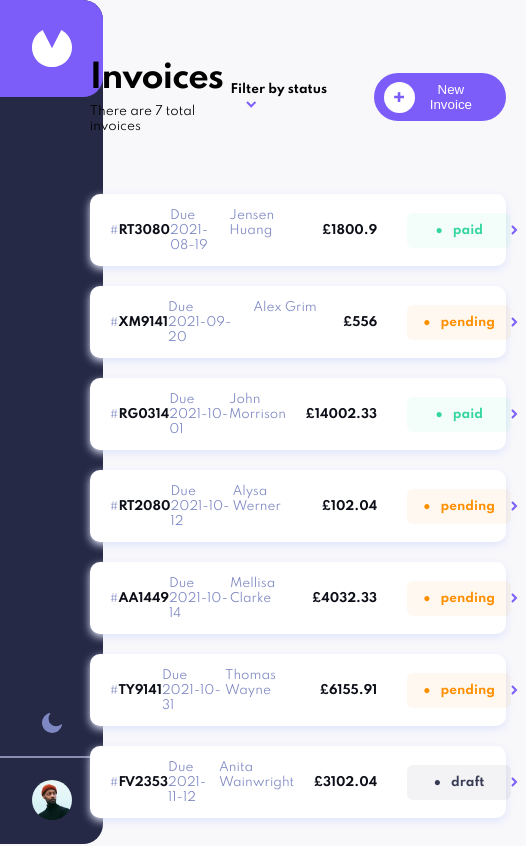
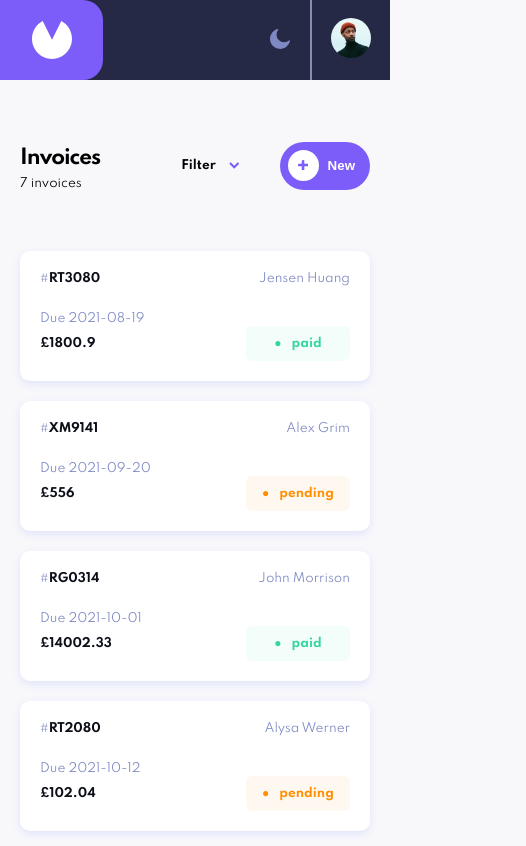
Before and after one commit to HDKHALILI/invoice-app, a React (Create React App) app: page / in a window 390 px wide. Shown: the top 846 px of the page, 526 px wide, since content can reach past the window. Built offline with nearby package versions, Linux system fonts and the light colour scheme.

Commit message:
make the home page responsive

```diff
--- a/src/components/Invoice.js
+++ b/src/components/Invoice.js
@@ -7,13 +7,13 @@ function Invoice(props) {
     <a href="/" className="Invoice">
       <div className="Invoice-basic-info color-gray-blue">
         <div className="Invoice-id-duedate">
-          <div>
+          <div className="Invoice-id">
             <span>#</span>
             <span className="color-black-900 bold">{id}</span>
           </div>
-          <span>Due {paymentDue}</span>
+          <span className="Invoice-duedate">Due {paymentDue}</span>
         </div>
-        <span>{clientName}</span>
+        <span className="Invoice-client-name">{clientName}</span>
       </div>
       <div className="Invoice-amount-info">
         <div className="Invoice-amount">
@@ -23,7 +23,7 @@ function Invoice(props) {
           <span>&#9679;</span>
           {status}
         </div>
-        <div className="Invoice-arrow-left">
+        <div className="Invoice-arrow-left hidden">
           <img src={iconArrowRight} alt="arrow right" />
         </div>
       </div>
--- a/src/components/Invoices.js
+++ b/src/components/Invoices.js
@@ -46,7 +46,10 @@ function Invoices() {
       <section className="Invoices-header">
         <div className="Invoices-titles">
           <h1>Invoices</h1>
-          <p>There are 7 total invoices</p>
+          <p>
+            <span className="hidden">There are</span> 7{" "}
+            <span className="hidden">total</span> invoices
+          </p>
         </div>
         <div className="Invoices-actions">
           <div className="Invoices-filter-container">
@@ -54,7 +57,7 @@ function Invoices() {
               className="Invoices-filter-triger bold"
               onClick={handleFilterStatus}
             >
-              Filter by status
+              Filter <span className="hidden">by status</span>
               <img
                 src={iconArrowDown}
                 alt="arrow down"
@@ -102,13 +105,15 @@ function Invoices() {
               </ul>
             )}
           </div>
-          <button className="btn btn-violet Invoices-btn">
+          <button className="btn btn-violet Invoices-btn bold">
             <img
               src={iconPlus}
               alt="plus icon"
               className="Invoices-icon-plus"
             />
-            New Invoice
+            <p>
+              New <span className="hidden">Invoice</span>
+            </p>
           </button>
         </div>
       </section>
--- a/src/styles/App.css
+++ b/src/styles/App.css
@@ -7,5 +7,12 @@
   max-width: 100%;
   display: flex;
   justify-content: center;
+  margin: 0 auto;
   padding-top: 6rem;
 }
+
+@media screen and (max-width: 890px) {
+  .App {
+    flex-direction: column;
+  }
+}
--- a/src/styles/Invoice.css
+++ b/src/styles/Invoice.css
@@ -4,7 +4,6 @@
   align-items: center;
   background-color: #fff;
   border-radius: 1rem;
-  /* padding: 3rem 2rem; */
   padding: 0 2rem;
   height: 7.2rem;
   margin: 1rem 0 2rem;
@@ -22,7 +21,7 @@
 .Invoice-basic-info {
   display: flex;
   justify-content: space-between;
-  width: 55%;
+  width: 60%;
 }
 
 .Invoice-id-duedate {
@@ -33,17 +32,29 @@
   width: 60%;
 }
 
+.Invoice-id {
+  width: 33%;
+}
+
+.Invoice-duedate {
+  width: 60%;
+}
+
+.Invoice-client-name {
+  width: 35%;
+}
+
 .Invoice-amount-info {
   display: flex;
   flex-direction: row;
-  justify-content: stretch;
+  /* justify-content: stretch; */
   align-items: center;
   width: 35%;
 }
 
 .Invoice-status {
   width: 10.4rem;
-  min-width: 10.4rem;
+  max-width: 10.4rem;
   border-radius: 0.6rem;
   display: flex;
   justify-content: center;
@@ -68,3 +79,107 @@
   display: flex;
   justify-content: flex-end;
 }
+/*
+@media screen and (max-width: 640px) {
+  .Invoice {
+    flex-direction: column;
+    height: auto;
+    padding: 2rem 2rem;
+  }
+
+  .Invoice-basic-info {
+    width: 100%;
+    justify-content: space-between;
+  }
+
+  .Invoice-id-duedate {
+    flex-direction: column;
+  }
+
+  .Invoice-amount-info {
+    width: 100%;
+    justify-content: space-between;
+  }
+
+  .hidden {
+    display: none;
+  }
+
+  .Invoice-id-duedate {
+    align-items: flex-start;
+  }
+
+  .Invoice-client-name {
+    width: auto;
+  }
+
+  .Invoice-duedate {
+    margin-top: 2rem;
+  }
+
+  .Invoice-amount {
+    justify-content: flex-start;
+  }
+} */
+
+@media screen and (max-width: 600px) {
+  .Invoice-basic-info {
+    align-items: center;
+  }
+  .Invoice-id-duedate {
+    flex-direction: column;
+    align-items: flex-start;
+    flex-wrap: nowrap;
+  }
+
+  .Invoice-duedate {
+    width: 100%;
+  }
+
+  .Invoice-client-name {
+    width: 60%;
+  }
+}
+
+@media screen and (max-width: 520px) {
+  .Invoice {
+    flex-direction: column;
+    height: auto;
+    padding: 2rem 2rem;
+  }
+
+  .Invoice-basic-info {
+    width: 100%;
+    justify-content: space-between;
+    align-items: flex-start;
+  }
+
+  .Invoice-id-duedate {
+    flex-direction: column;
+  }
+
+  .Invoice-amount-info {
+    width: 100%;
+    justify-content: space-between;
+  }
+
+  .hidden {
+    display: none;
+  }
+
+  .Invoice-id-duedate {
+    align-items: flex-start;
+  }
+
+  .Invoice-client-name {
+    width: auto;
+  }
+
+  .Invoice-duedate {
+    margin-top: 2.5rem;
+  }
+
+  .Invoice-amount {
+    justify-content: flex-start;
+  }
+}
--- a/src/styles/Invoices.css
+++ b/src/styles/Invoices.css
@@ -15,7 +15,6 @@
   font-weight: 700;
   line-height: 3.6rem;
   letter-spacing: -1px;
-  margin-bottom: 0.8rem;
 }
 
 .Invoices-actions {
@@ -126,3 +125,26 @@
 .filter-close {
   transform: rotate(0deg);
 }
+
+@media screen and (max-width: 520px) {
+  .Invoices-titles h1 {
+    font-size: 2rem;
+  }
+
+  .Invoices-btn {
+    padding: 0.85rem 1.5rem;
+    padding-left: 0.8rem;
+    width: 9rem;
+    margin-left: 2rem;
+  }
+
+  .Invoices-arrow-down {
+    margin-left: 1rem;
+  }
+}
+
+@media screen and (max-width: 360px) {
+  .Invoices-btn {
+    margin-left: 0rem;
+  }
+}
--- a/src/styles/Nav.css
+++ b/src/styles/Nav.css
@@ -45,10 +45,58 @@
   display: flex;
   justify-content: center;
   align-items: center;
-  /* padding-bottom: 2rem; */
 }
 
 .Nav-avatar {
   border-radius: 50%;
   width: 4rem;
 }
+
+@media screen and (max-width: 890px) {
+  .Nav {
+    flex-direction: row;
+    width: 100%;
+    height: 8rem;
+    padding-bottom: 0;
+    border-radius: 0;
+    /* padding-right: 2rem; */
+  }
+
+  .Nav-actions {
+    flex-direction: row;
+    justify-content: space-between;
+    width: 85%;
+    max-width: 85%;
+    height: 100%;
+    min-height: 100%;
+    border: none;
+    padding: 0;
+    padding-right: 2rem;
+    border-right: 2px solid var(--gray);
+  }
+
+  .Nav-logo-container {
+    border-radius: 0;
+    border-top-right-radius: 2rem;
+    border-bottom-right-radius: 2rem;
+    /* padding: 2.5rem; */
+    height: 8rem;
+  }
+
+  .Nav-profile {
+    width: 15%;
+    display: flex;
+    justify-content: center;
+  }
+}
+
+@media screen and (max-width: 600px) {
+  .Nav-actions {
+    width: 80%;
+    max-width: 80%;
+  }
+
+  .Nav-profile {
+    width: 20%;
+  }
+}
--- a/src/styles/base.css
+++ b/src/styles/base.css
@@ -98,6 +98,11 @@ code {
 .btn-violet {
   background-color: var(--violet);
 }
+
+.text-center {
+  text-align: center;
+}
+
 /* Imports */
 @import "./App.css";
 @import "./Nav.css";
```
